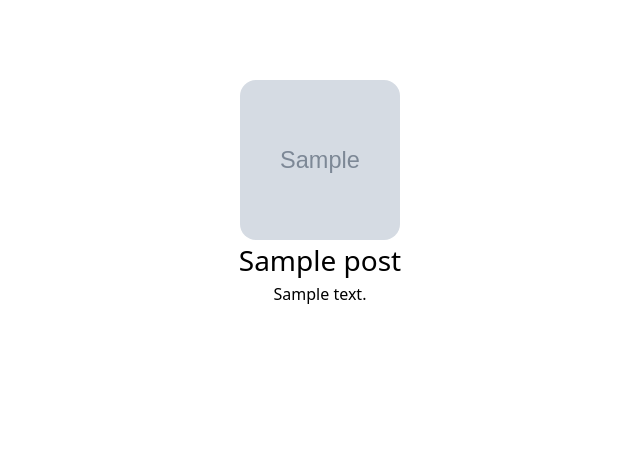
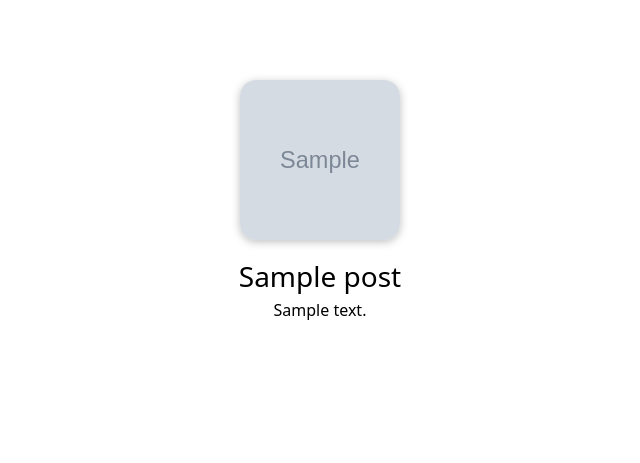
Before and after one commit to gewooniv/eijgenraam, a Django app: page /posts in a window 1280 px wide. Shown: the part 56-519 px from the top of the page, without its empty margins (0-640 px from the left). Run offline with Django 4.2, Linux system fonts and the light colour scheme; tables that the repository leaves empty hold one stand-in row (values such as "Sample post"); grey boxes marked "Sample" are stand-in pictures; parts of the project's set-up code (start-up, migrations or seed data) failed here and were passed over; some libraries are stand-ins or nearby versions.

Commit message:
changes to css

```diff
--- a/eijgenraamnet/static/css/posts.css
+++ b/eijgenraamnet/static/css/posts.css
@@ -1,5 +1,5 @@
   #all-posts {
-    margin: 4rem auto;
+    margin: 3rem auto;
     width: 90%;
     max-width: 60rem;
   }
@@ -21,8 +21,10 @@
   }
 
   .post img {
-    width: 9rem;
-    height: 9rem;
+    width: 12rem;
+    height: 12rem;
+    box-shadow: 0 2px 8px rgba(0, 0, 0, 0.25);
+    margin: 1rem;
   }
 
   .post a {
--- a/requirements/local.txt
+++ b/requirements/local.txt
@@ -8,7 +8,7 @@ watchfiles==0.22.0  # https://github.com/samuelcolvin/watchfiles
 # Testing
 # ------------------------------------------------------------------------------
 mypy==1.10.0  # https://github.com/python/mypy
-django-stubs[compatible-mypy]==5.0.2  # https://github.com/typeddjango/django-stubs
+django-stubs==5.0.2  # https://github.com/typeddjango/django-stubs [compatible=mypy]==
 pytest==8.2.2  # https://github.com/pytest-dev/pytest
 pytest-sugar==1.0.0  # https://github.com/Frozenball/pytest-sugar
 
```
Also changed, not shown: eijgenraamnet/templates/pages/gallery/gallery.html (+6 -6 lines).
